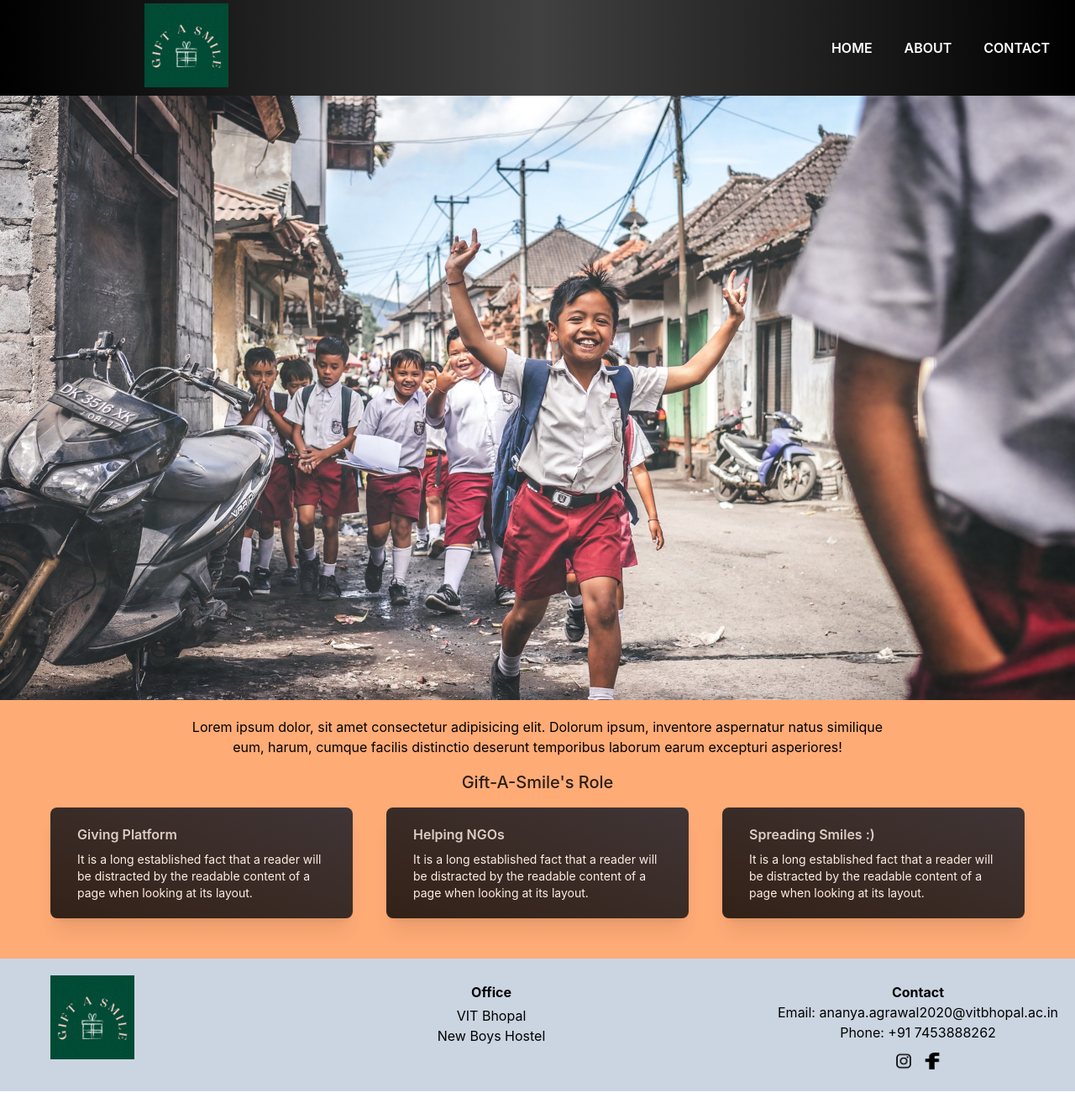
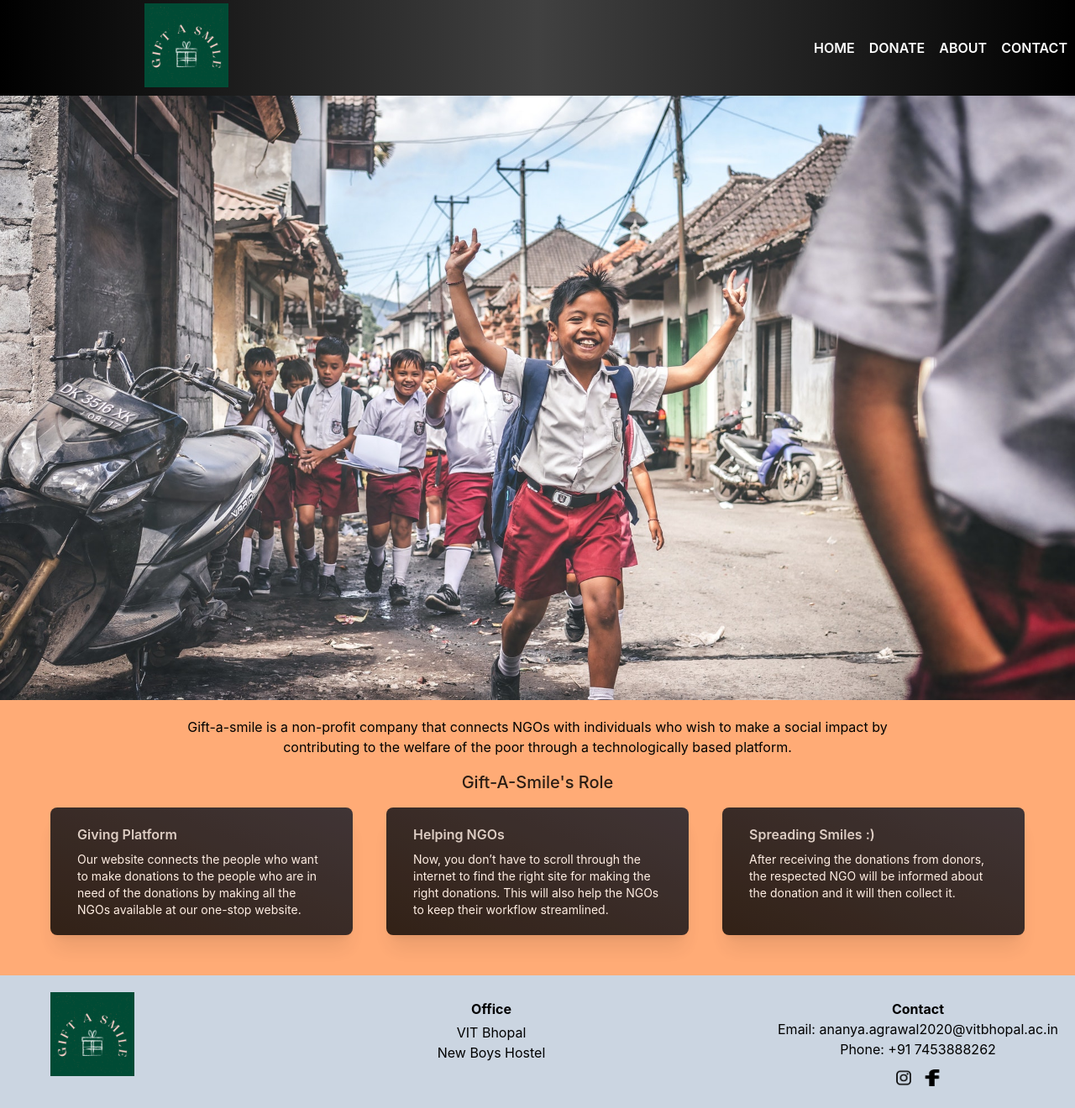
Before and after one commit to Riya2919/GIFT-A-SMILE, a Next.js app: page /about in a window 1280 px wide. Shown: the whole page at 84% size. Built offline with nearby package versions, Linux system fonts and the light colour scheme.

Commit message:
Donate page

```diff
--- a/components/Navbar.js
+++ b/components/Navbar.js
@@ -23,6 +23,11 @@ const Navbar = () => {
                         Home
                     </span>
                 </Link>
+                <Link href="/donate">
+                    <span className='align-middle uppercase font-semibold text-xs p-1 cursor-pointer text-white hover:bg-slate-500 transition-all ease-in-out rounded-lg sm:p-2 md:text-sm lg:text-base'>
+                        Donate
+                    </span>
+                </Link>
                 <Link href="/about">
                     <span className='align-middle uppercase font-semibold text-xs p-1 cursor-pointer text-white hover:bg-slate-500 transition-all ease-in-out rounded-lg sm:p-2 md:text-sm lg:text-base'>
                         About
--- a/pages/about.js
+++ b/pages/about.js
@@ -13,7 +13,9 @@ const about = () => {
       {/* paragraph  */}
       <div className="flex justify-center ">
         <p className="text-center text-sm w-3/4 md:text-base md:w-2/3">
-          Lorem ipsum dolor, sit amet consectetur adipisicing elit. Dolorum ipsum, inventore aspernatur natus similique eum, harum, cumque facilis distinctio deserunt temporibus laborum earum excepturi asperiores!
+          Gift-a-smile is a non-profit company that connects NGOs with
+          individuals who wish to make a social impact by contributing to the
+          welfare of the poor through a technologically based platform.
         </p>
       </div>
 
@@ -27,24 +29,20 @@ const about = () => {
           <div className="bg-white m-4 p-5 md:px-8 md:w-2/3 md:mx-auto sm:px-20 sm:mx-20 lg:mx-5 bg-gradient-to-tr from-black to-gray-900 opacity-80 rounded-lg shadow-xl hover:scale-105 transition-all ease-in-out">
             <h1 className="text-white animate-pulse font-semibold mb-2">Giving Platform</h1>
             <p className="text-white text-sm">
-              It is a long established fact that a reader will be distracted by
-              the readable content of a page when looking at its layout.
+              Our website connects the people who want to make donations to the people who are in need of the donations by making all the NGOs available at our one-stop website.
             </p>
           </div>
-
           <div className="bg-white m-4 p-5 md:px-8 md:w-2/3 md:mx-auto sm:px-20 sm:mx-20 lg:mx-5 bg-gradient-to-tr from-black to-gray-900 opacity-80 rounded-lg shadow-xl hover:scale-105 transition-all ease-in-out">
             <h1 className="text-white animate-pulse font-semibold mb-2">Helping NGOs</h1>
             <p className="text-white text-sm">
-              It is a long established fact that a reader will be distracted by
-              the readable content of a page when looking at its layout.
+            Now, you don’t have to scroll through the internet to find the right site for making the right donations. This will also help the NGOs to keep their workflow streamlined.
             </p>
           </div>
 
           <div className="bg-white m-4 p-5 md:px-8 md:w-2/3 md:mx-auto sm:px-20 sm:mx-20 lg:mx-5 bg-gradient-to-tr from-black to-gray-900 opacity-80 rounded-lg shadow-xl hover:scale-105 transition-all ease-in-out">
             <h1 className="text-white animate-pulse font-semibold mb-2">Spreading Smiles :)</h1>
             <p className="text-white text-sm">
-              It is a long established fact that a reader will be distracted by
-              the readable content of a page when looking at its layout.
+              After receiving the donations from donors, the respected NGO will be informed about the donation and it will then collect it.
             </p>
           </div>
         </div>
--- /dev/null
+++ b/pages/donate.js
@@ -0,0 +1,11 @@
+import React from 'react'
+
+const donate = () => {
+  return (
+    <div>
+        <iframe src="https://docs.google.com/forms/d/e/1FAIpQLSeMlh-rv6EgsNzrmnR2W2hdSDPdsCpjpFLPBIJKxETJnIf6rQ/viewform?embedded=true" width="640" height="931" frameborder="0" marginheight="0" marginwidth="0">Loading…</iframe>
+    </div>
+  )
+}
+
+export default donate
```
